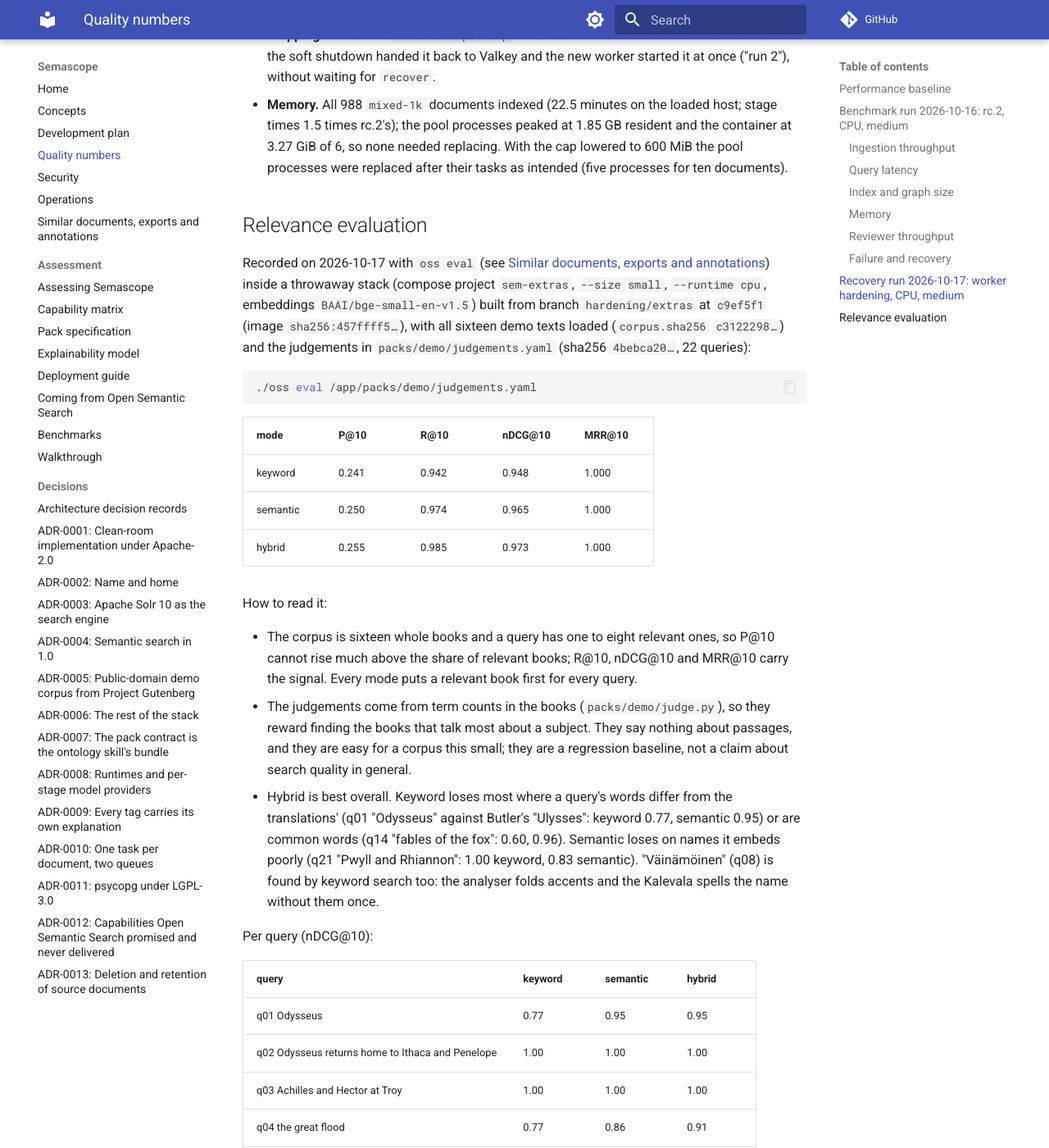
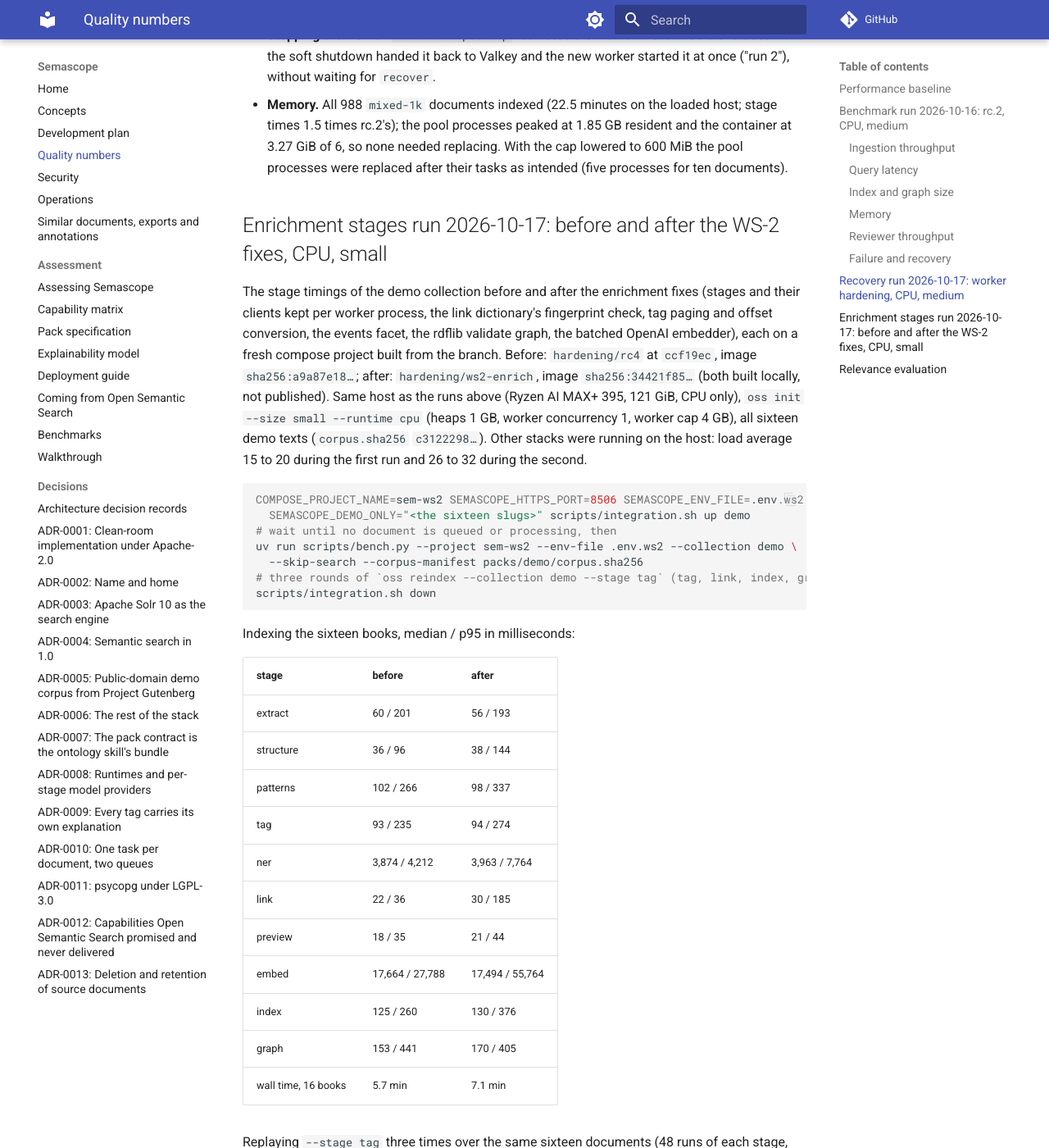
Before and after one commit to rdb420/semascope, an MkDocs documentation site: the page built from docs/quality.md, in a window 1280 px wide and 1400 px high, scrolled down 14380 px. Shown: the whole window at 82% size. Built offline with MkDocs 1.6.1 and Material for MkDocs 9.7.7, drawn with Linux system fonts in a browser that asks for light colours; comment, search, counter and statistics services are not loaded; some of the changed text lies outside the part shown.

Commit message:
Quality: enrichment stage timings before and after; the integration text avoids Odysseus
docs/quality.md records the demo collection's stage timings on rc4 and on
this branch (no measurable change; the fixes are for correctness).

The integration text named Odysseus and Ithaca, so its document joined
Odysseus's graph neighbourhood and broke test_graph_search's depth-1 within
depth-2 check (a limit picks the depth-2 nodes). It names Ilmarinen and
Pohjola instead.

Agent: claude-code
Co-Authored-By: Claude Opus 5.5 <noreply@anthropic.com>

````diff
--- a/docs/quality.md
+++ b/docs/quality.md
@@ -357,6 +357,71 @@ Checked by hand on the same stack:
   1.85 GB resident and the container at 3.27 GiB of 6, so none needed
   replacing. With the cap lowered to 600 MiB the pool processes were
   replaced after their tasks as intended (five processes for ten documents).
+## Enrichment stages run 2026-10-17: before and after the WS-2 fixes, CPU, small
+
+The stage timings of the demo collection before and after the enrichment
+fixes (stages and their clients kept per worker process, the link
+dictionary's fingerprint check, tag paging and offset conversion, the events
+facet, the rdflib validate graph, the batched OpenAI embedder), each on a
+fresh compose project built from the branch. Before: `hardening/rc4` at
+`ccf19ec`, image `sha256:a9a87e18…`; after: `hardening/ws2-enrich`, image
+`sha256:34421f85…` (both built locally, not published). Same host as the
+runs above (Ryzen AI MAX+ 395, 121 GiB, CPU only), `oss init --size small
+--runtime cpu` (heaps 1 GB, worker concurrency 1, worker cap 4 GB), all
+sixteen demo texts (`corpus.sha256` `c3122298…`). Other stacks were running
+on the host: load average 15 to 20 during the first run and 26 to 32 during
+the second.
+
+```bash
+COMPOSE_PROJECT_NAME=sem-ws2 SEMASCOPE_HTTPS_PORT=8506 SEMASCOPE_ENV_FILE=.env.ws2 \
+  SEMASCOPE_DEMO_ONLY="<the sixteen slugs>" scripts/integration.sh up demo
+# wait until no document is queued or processing, then
+uv run scripts/bench.py --project sem-ws2 --env-file .env.ws2 --collection demo \
+  --skip-search --corpus-manifest packs/demo/corpus.sha256
+# three rounds of `oss reindex --collection demo --stage tag` (tag, link, index, graph)
+scripts/integration.sh down
+```
+
+Indexing the sixteen books, median / p95 in milliseconds:
+
+| stage | before | after |
+|---|---|---|
+| extract | 60 / 201 | 56 / 193 |
+| structure | 36 / 96 | 38 / 144 |
+| patterns | 102 / 266 | 98 / 337 |
+| tag | 93 / 235 | 94 / 274 |
+| ner | 3,874 / 4,212 | 3,963 / 7,764 |
+| link | 22 / 36 | 30 / 185 |
+| preview | 18 / 35 | 21 / 44 |
+| embed | 17,664 / 27,788 | 17,494 / 55,764 |
+| index | 125 / 260 | 130 / 376 |
+| graph | 153 / 441 | 170 / 405 |
+| wall time, 16 books | 5.7 min | 7.1 min |
+
+Replaying `--stage tag` three times over the same sixteen documents (48 runs
+of each stage, after the load had dropped), median / p95 in milliseconds:
+
+| stage | before | after |
+|---|---|---|
+| tag | 99 / 395 | 96 / 393 |
+| link | 19 / 146 | 21 / 167 |
+| index | 116 / 375 | 108 / 368 |
+| graph | 94 / 238 | 89 / 252 |
+
+No stage got measurably faster or slower. The medians agree within a few
+per cent; the higher p95 of NER, embedding and the wall time after the
+change follow the host's load, which was half as high again, not the code
+(the replays, run on a quieter host, agree). On whole books the time is
+NER's and embedding's, which the changes do not touch; what they save per
+document (a Neo4j driver and its schema statements, new HTTP connections to
+Solr, a scan of the entry points) is a few milliseconds against stages of
+100 ms and more. The link stage's extra request per document (the
+dictionary's fingerprint) does not show either. The changes are for
+correctness: the KJV Bible (4.4 million characters) was tagged in 3
+requests with no match lost at a window edge, no document reached the
+tagger's cap of 5,000 matches, and 11 of the 16 books now have values in the
+events facet, which the index dropped before.
+
 ## Relevance evaluation
 
 Recorded on 2026-10-17 with `oss eval` (see
````
Also changed, not shown: 1 other file.
